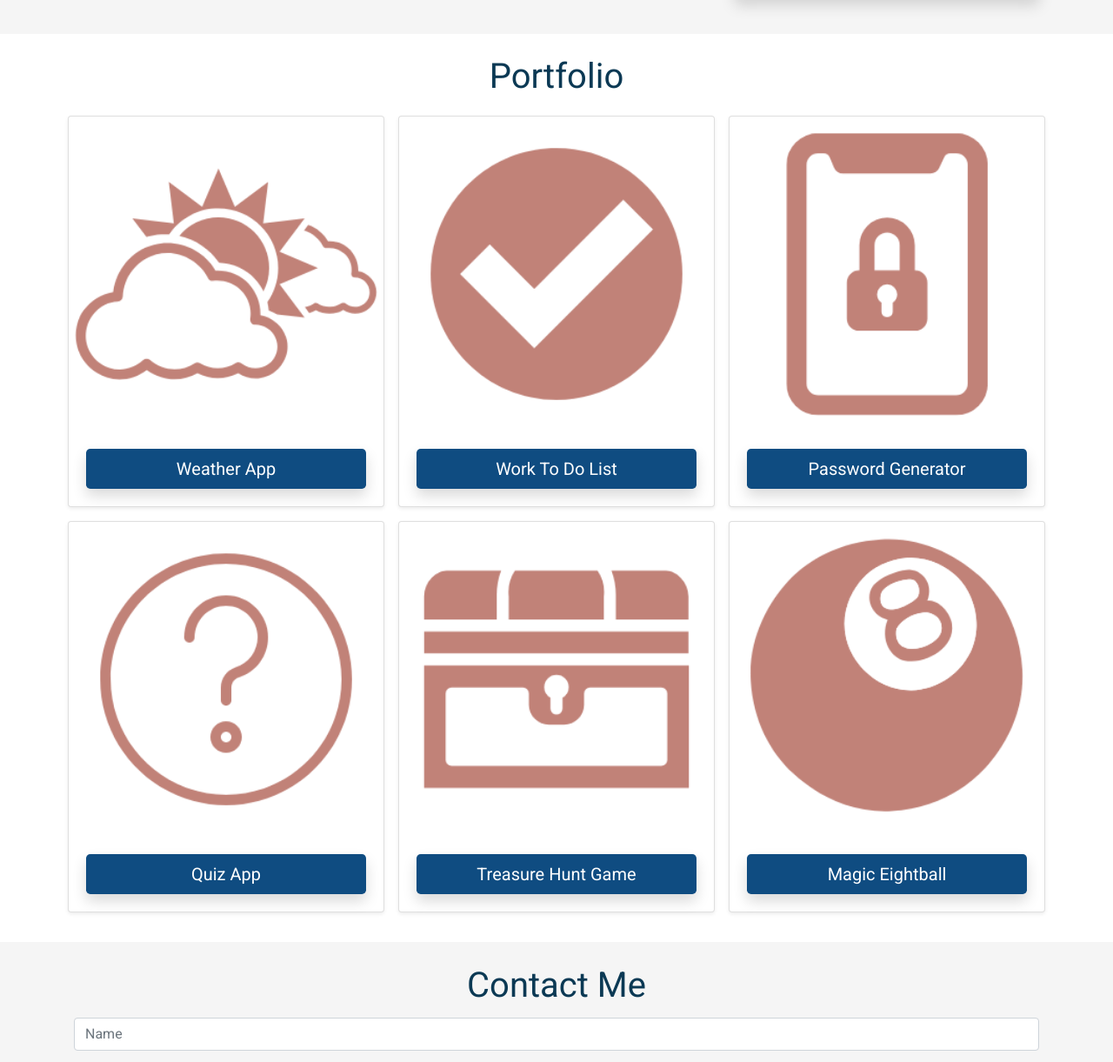
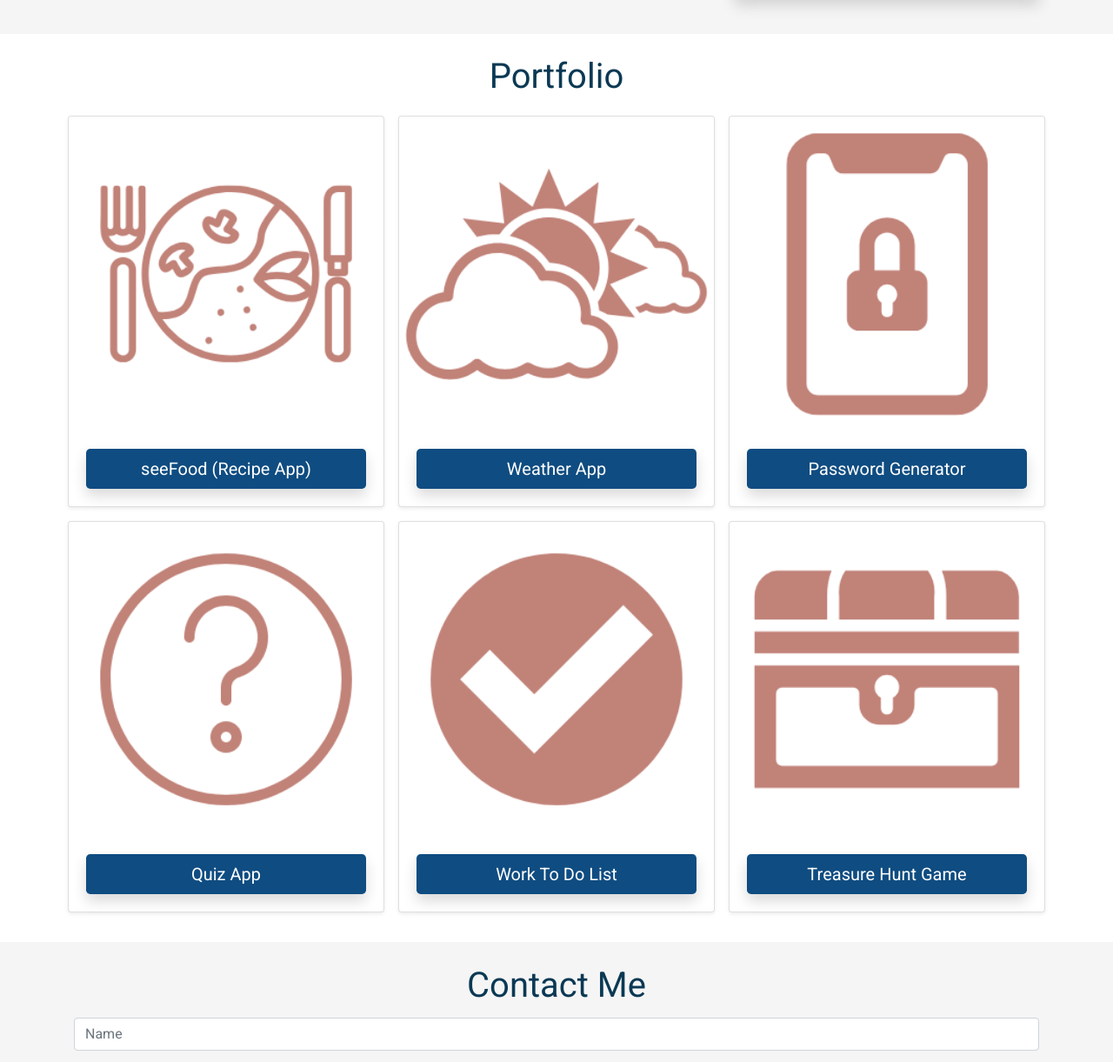
Before and after one commit to kelly70ve/kelly70ve.github.io, a plain HTML site: page index.html in a window 1280 px wide. Shown: the part 1294-2515 px from the top of the page at 87% size. Drawn offline with nearby package versions, Linux system fonts and the light colour scheme.

Commit message:
added seeFood to portfolio

```diff
--- a/index.html
+++ b/index.html
@@ -101,19 +101,19 @@
         <div class="container">
         <h2 class="text-center">Portfolio</h2>
         <div class="card-deck">
+          <!-- Plroject Card -->
+          <div class="card shadow-sm m-2 d-flex flex-column justify-content-center">
+            <img src="Assets/Images/seefood.png" class="card-img-top img" alt="planner">
+            <div class="card-body">
+              <a href="https://goodbyetonto.github.io/first-project" target="_blank" class="btn btn-secondary btn-lg btn-block shadow">seeFood (Recipe App)</a>
+            </div>
+          </div>
           <!-- Weather App Card -->
           <div class="card shadow-sm m-2 d-flex flex-column justify-content-center">
             <img src="Assets/Images/weather.png" class="card-img-top img" alt="weather">
             <div class="card-body">
               <a href="https://kelly70ve.github.io/WeatherApp/" target="_blank"
               class="btn btn-secondary btn-lg btn-block shadow">Weather App</a>
-            </div>
-          </div>
-          <!-- Planner App Card -->
-          <div class="card shadow-sm m-2 d-flex flex-column justify-content-center">
-            <img src="Assets/Images/planner.png" class="card-img-top img" alt="planner">
-            <div class="card-body">
-              <a href="https://kelly70ve.github.io/PlannerApp" target="_blank" class="btn btn-secondary btn-lg btn-block shadow">Work To Do List</a>
             </div>
           </div>
           <!-- Password Card -->
@@ -133,18 +133,18 @@
               class="btn btn-secondary btn-lg btn-block shadow">Quiz App</a>
             </div>
           </div>
+          <!-- Planner App Card -->
+          <div class="card shadow-sm m-2 d-flex flex-column justify-content-center">
+            <img src="Assets/Images/planner.png" class="card-img-top img" alt="planner">
+            <div class="card-body">
+              <a href="https://kelly70ve.github.io/PlannerApp" target="_blank" class="btn btn-secondary btn-lg btn-block shadow">Work To Do List</a>
+            </div>
+          </div>
           <!-- Treasure Hunt Card -->
           <div class="card shadow-sm m-2 d-flex flex-column justify-content-center">
             <img src="Assets/Images/treasure.png" class="card-img-top img" alt="treasure">
             <div class="card-body">
               <a href="https://kelly70ve.github.io/findyourpuppy" target="_blank" class="btn btn-secondary btn-lg btn-block shadow">Treasure Hunt Game</a>
-            </div>
-          </div>
-          <!-- Magic Card-->
-          <div class="card shadow-sm m-2 d-flex flex-column justify-content-center">
-            <img src="Assets/Images/eightball.png" class="card-img-top img" alt="eightball">
-            <div class="card-body">
-              <a href="https://kelly70ve.github.io/magic" target="_blank" class="btn btn-secondary btn-lg btn-block shadow">Magic Eightball</a>
             </div>
           </div>
         </div>
```
Also changed, not shown: Assets/Images/seefood.png (added), 1 other file.
